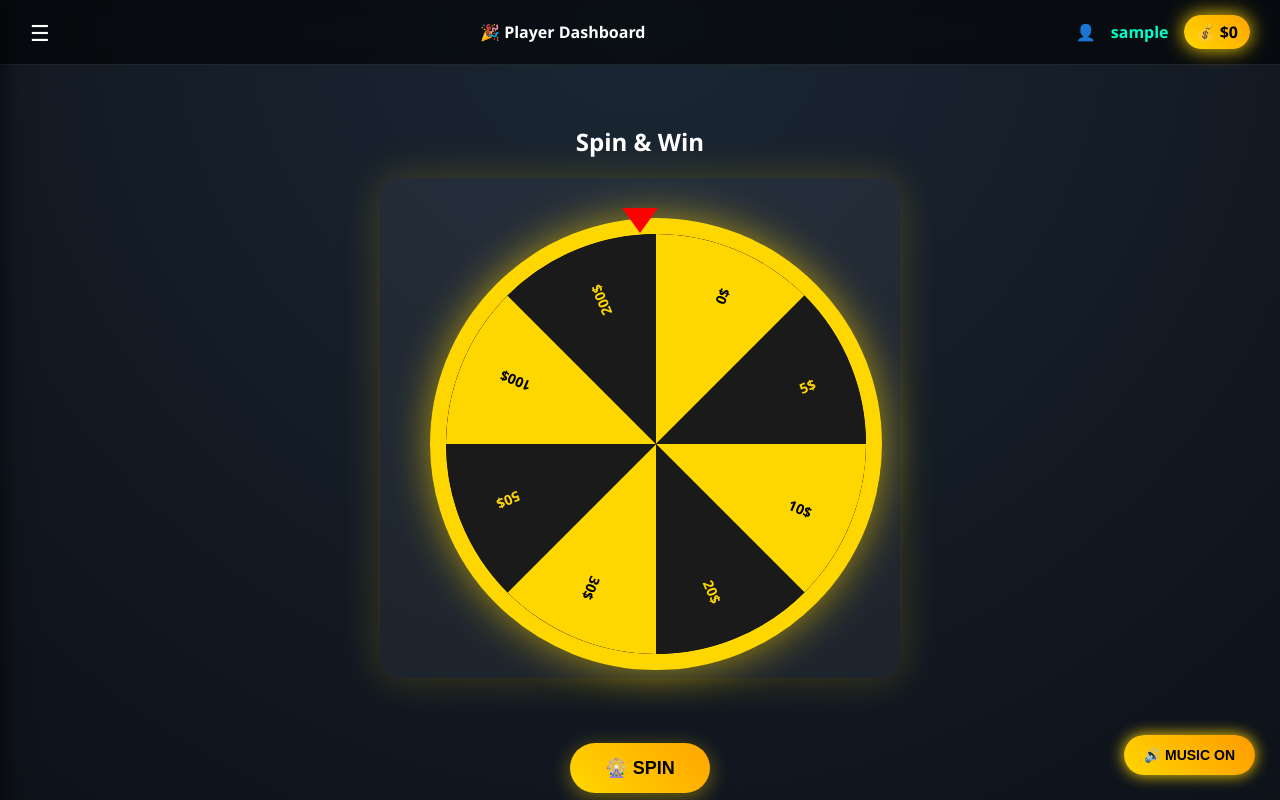
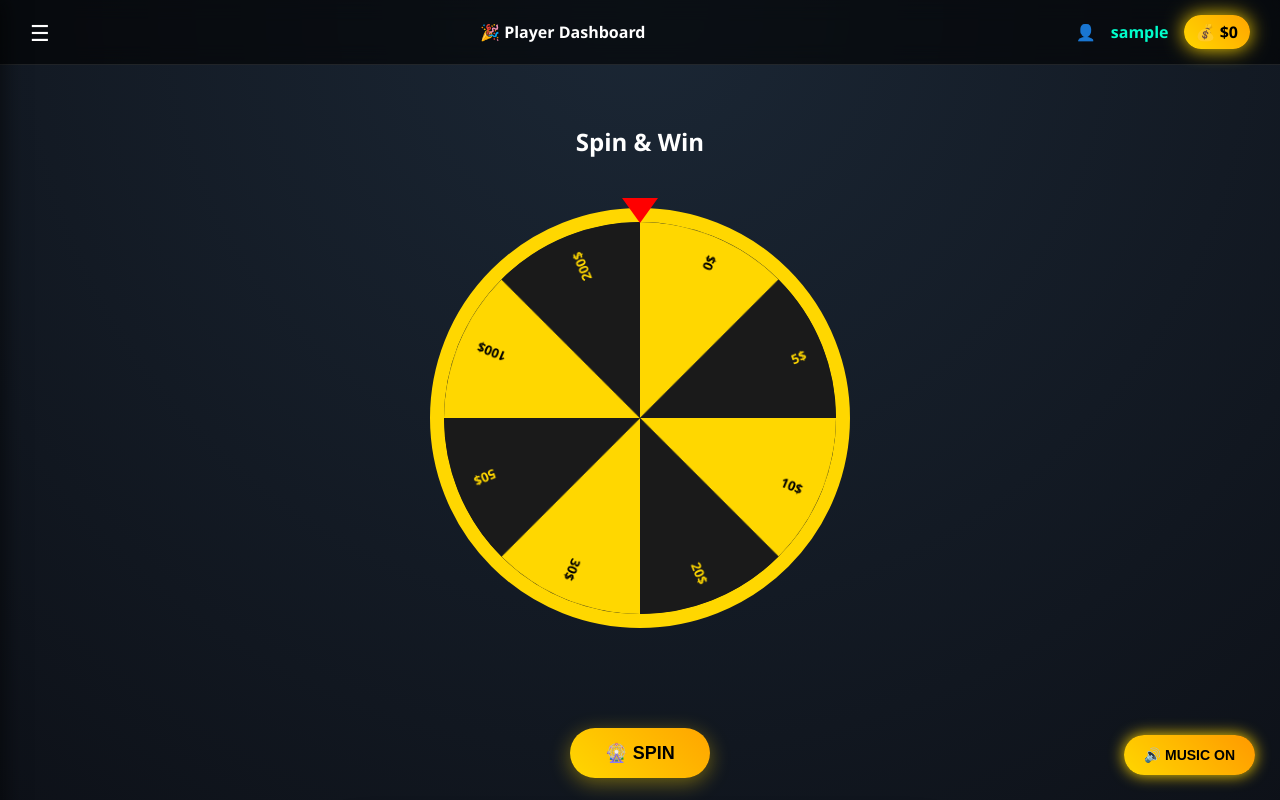
Before and after one commit to povlyna9899-bit/lucky-wheel, a website: page public/player-page.html in a window 1280 px wide. Shown: the top 800 px of the page. Drawn offline with Linux system fonts and the light colour scheme; no server answers; sample sign-in values are in the browser's storage; files whose address does not match are found by name.

Commit message:
Add files via upload

```diff
--- a/public/player-page.html
+++ b/public/player-page.html
@@ -97,20 +97,21 @@ body{
 
 /* CARD STYLE & WHEEL area */
 #wheelContainer{
-  width:480px;
+  width:100%;
+  max-width:500px;
   margin:20px auto 40px auto;
-  padding:40px 20px;
-  background: rgba(255,255,255,0.05);
-  border-radius:20px;
-  box-shadow:0 0 40px rgba(255,215,0,0.2);
+  padding:30px 15px;
+  display:flex;
+  justify-content:center;
 }
 
 /* wrapper for pointer + canvas */
 #wheelWrapper{
-  position:relative;
-  width:420px;
-  height: 420px;
-  margin:auto;
+  position: relative;
+  width: 85vwଭW;        /* 🔥 សមទំហំទូរស័ព្ទ */
+  max-width: 420px;     /* Desktop មិនអោយធំពេក */
+  aspect-ratio: 1/1;    /* 🔥 ឲ្យមូលពិតៗ */
+  margin: 0 auto;
 }
 
 .pointer{
@@ -127,13 +128,13 @@ body{
   z-index: 9999;             /* 🔥 សំខាន់ */
 }
 canvas{
-  position: relative;   /* បន្ថែម */
-  z-index: 1;           /* ទាបជាង pointer */
+  width: 100%;
+  height: 100%;
   border-radius:50%;
-  border:16px solid gold;
-  box-shadow:0 0 40px rgba(255,215,0,0.6);
-  background: radial-gradient(circle, #111 0%, #000 100%);
+  border:14px solid gold;
+  box-sizing:border-box;
 }
+
 
 /* SPIN BUTTON */
 button{
@@ -344,7 +345,7 @@ function showHistory(){
 const canvas = document.getElementById("wheelCanvas");
 const ctx = canvas.getContext("2d");
 
-// new wheel data to match green/white real wheel style
+/* 🔥 ដាក់ prizes លើគេបំផុត */
 const prizes = [
   { value: 0,  label: "0$" },
   { value: 5,  label: "5$" },
@@ -353,43 +354,46 @@ const prizes = [
   { value: 30, label: "30$" },
   { value: 50, label: "50$" },
   { value: 100,label: "100$" },
-  { value: 200,label: "200$" }   // 🔥 ថ្មី
+  { value: 200,label: "200$" }
 ];
 
-let currentRotation = 0;   // 🔥 រក្សាមុំចាស់
+let currentRotation = 0;
 let spinning = false;
 
-
+/* បន្ទាប់មកទើបមាន function drawWheel */
 function drawWheel(){
-  ctx.clearRect(0,0,420,420);
+  ctx.clearRect(0,0,canvas.width,canvas.height);
   const arc = 2*Math.PI/prizes.length;
   ctx.font = "bold 14px Segoe UI";
   ctx.textAlign = "right";
 
   for(let i=0;i<prizes.length;i++){
     ctx.beginPath();
-    ctx.moveTo(210,210);
-    ctx.fillStyle = (i % 2 === 0)
-  ? "#ffd700"   // gold
-  : "#1a1a1a";  // dark black
-    ctx.arc(210,210,210,
-  i * arc - Math.PI/2,
-  (i + 1) * arc - Math.PI/2
-);
+    ctx.moveTo(canvas.width/2,canvas.height/2);
+
+    ctx.fillStyle = (i % 2 === 0) ? "#ffd700" : "#1a1a1a";
+
+    ctx.arc(
+      canvas.width/2,
+      canvas.height/2,
+      canvas.width/2,
+      i * arc - Math.PI/2,
+      (i + 1) * arc - Math.PI/2
+    );
 
     ctx.fill();
 
     ctx.save();
-    ctx.translate(210,210);
+    ctx.translate(canvas.width/2,canvas.height/2);
     ctx.rotate(i*arc + arc/2 - Math.PI/2);
-    ctx.fillStyle = (i % 2 === 0)
-  ? "#000"      // black text on gold
-  : "#ffd700";  // gold text on black
-    ctx.fillText(prizes[i].label,170,10);
+    ctx.fillStyle = (i % 2 === 0) ? "#000" : "#ffd700";
+    ctx.fillText(prizes[i].label,canvas.width/2 - 20,10);
     ctx.restore();
   }
 }
+
 drawWheel();
+
 
 /* ------------------------------------ */
 /* --------- Spin logic -------------- */
```
